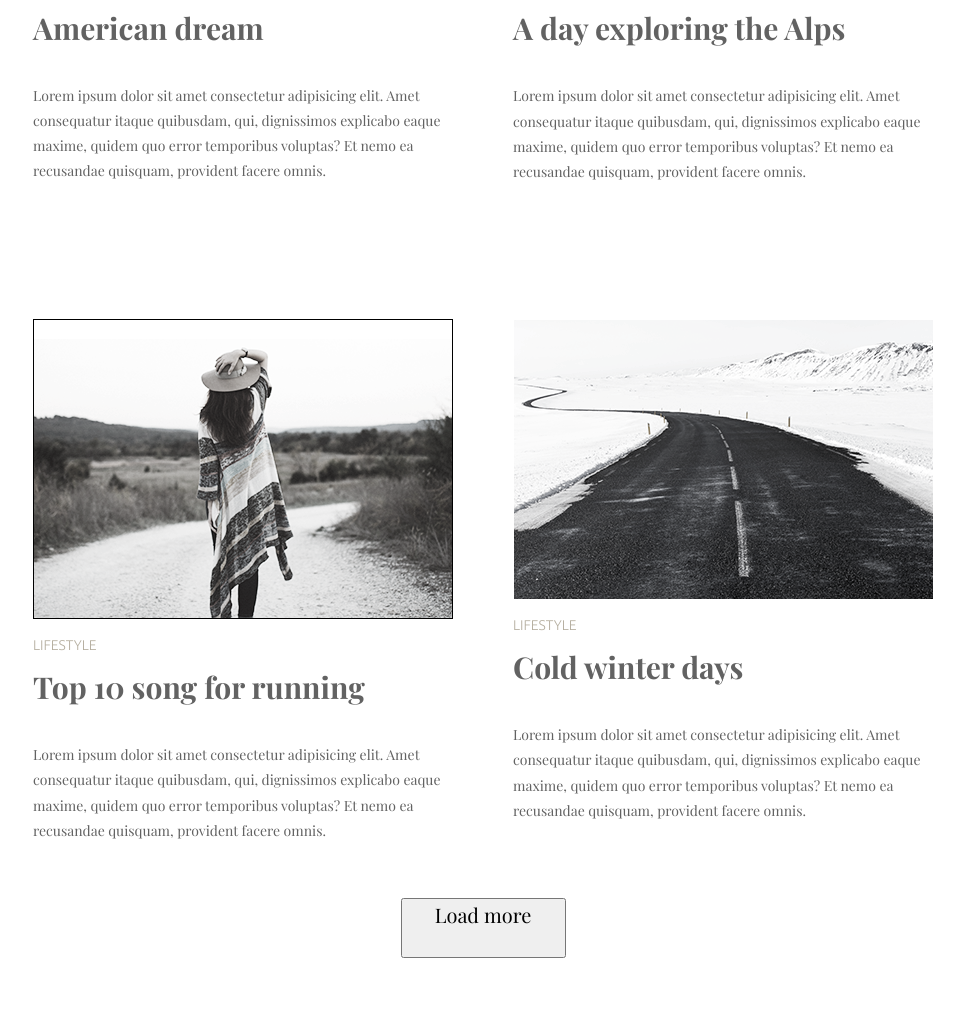
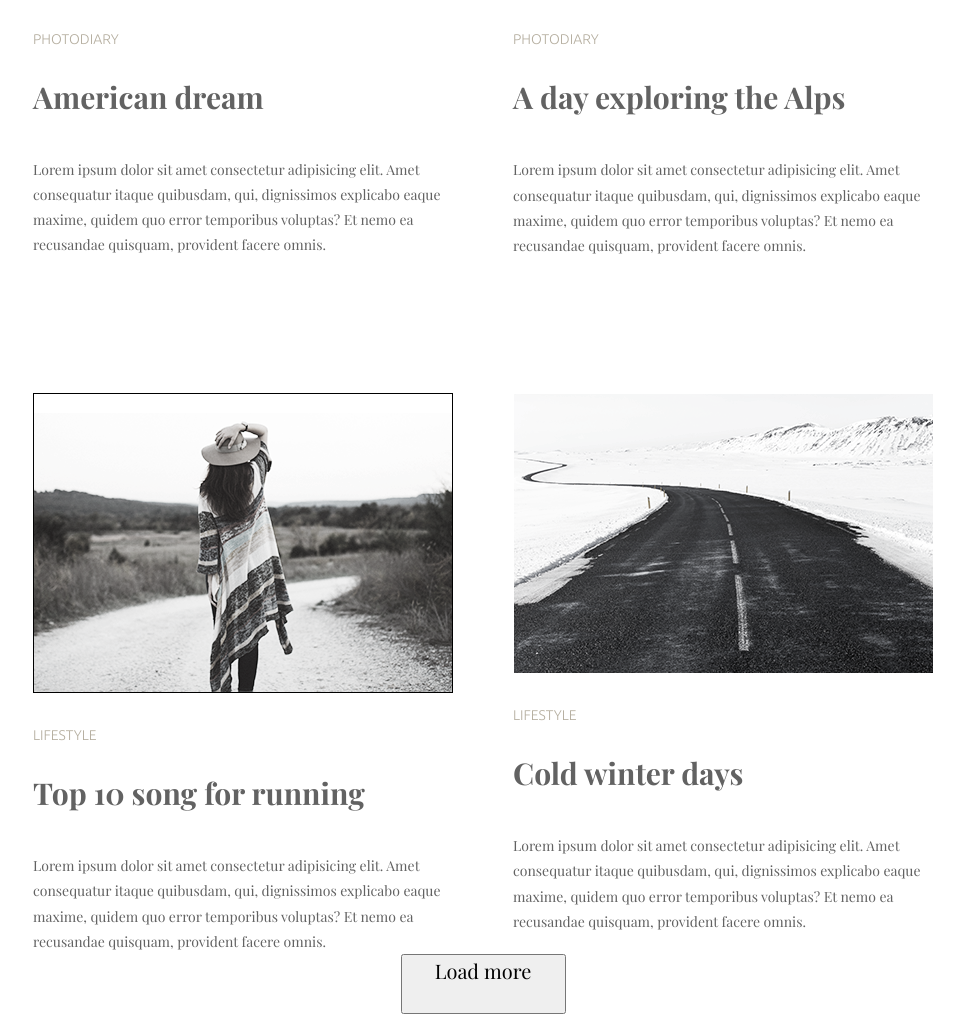
Before and after one commit to Olehkucherenko1991/goit-markup-hw-04-blog, a plain HTML site: page index.html in a window 1280 px wide. Shown: the part 1151-2165 px from the top of the page, without its empty margins (157-1121 px from the left). Before the commit the page ends 2109 px from the top, so only its background shows below. Drawn offline with nearby package versions, Linux system fonts and the light colour scheme.

Commit message:
fix bug hw03 l1

```diff
--- a/css/styles.css
+++ b/css/styles.css
@@ -62,11 +62,15 @@ body {
   color: #b4ad9e;
   font-size: 14px;
   text-transform: uppercase;
+  margin: 0;
+  margin-bottom: 30px;
+  margin-top: 30px;
 }
 
 .list-item .title {
   font-size: 30px;
-  margin: 0px;
+  margin: 0;
+  margin-bottom: 40px;
 }
 
 .main-section {
@@ -86,13 +90,13 @@ body {
 }
 
 .list-item:nth-last-child(-n + 2) {
-  margin-bottom: 55px;
+  margin-bottom: 0px;
 }
 
 .list-item .about {
   font-size: 14px;
   line-height: 1.8;
-  margin: 35px 0 0 0;
+  margin: 0;
 }
 
 .button {
@@ -106,6 +110,11 @@ body {
   height: 60px;
 }
 
+.button:hover,
+.button:focus {
+  background-color: #03a9f3;
+}
+
 .button-text {
   display: flex;
   margin-left: auto;
```
